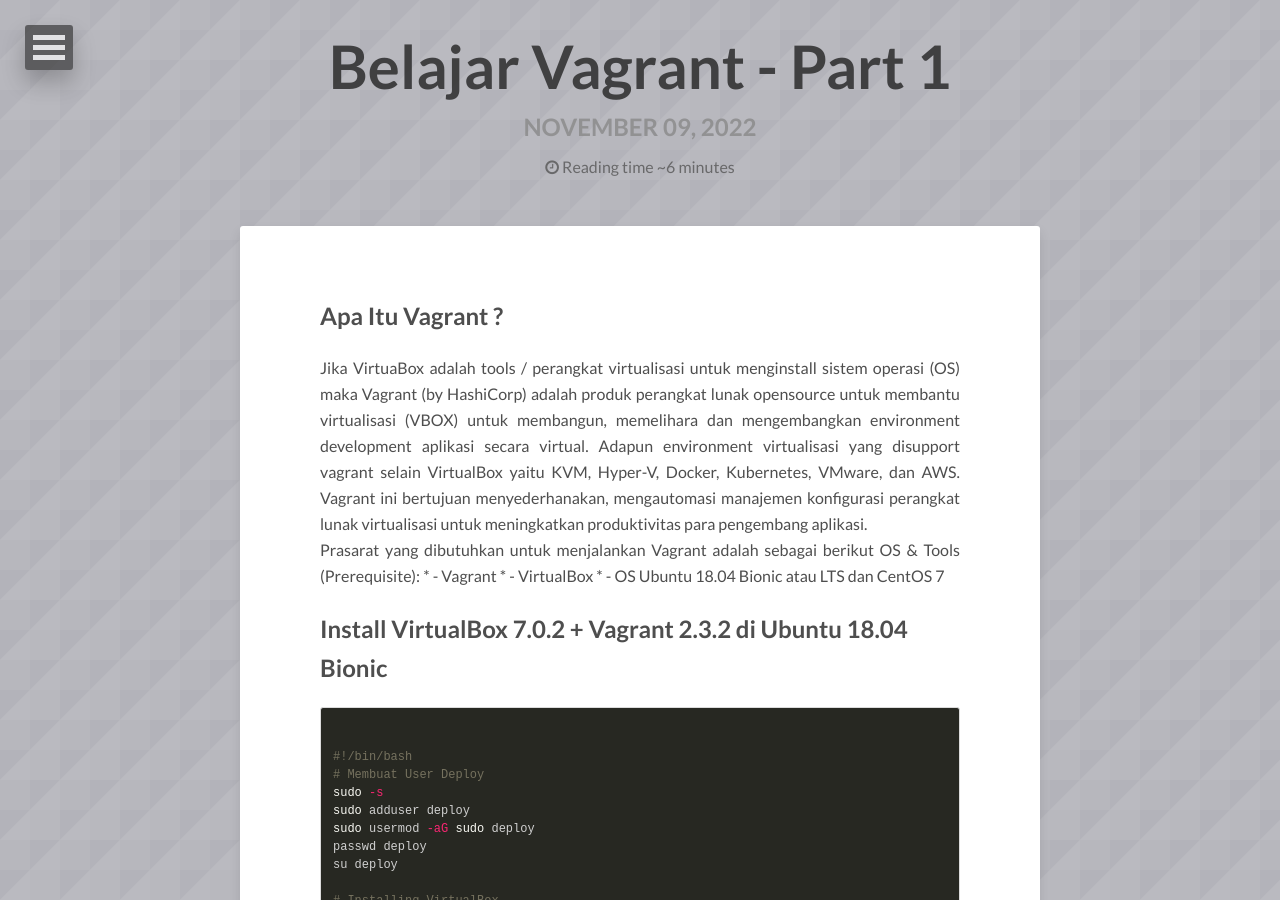
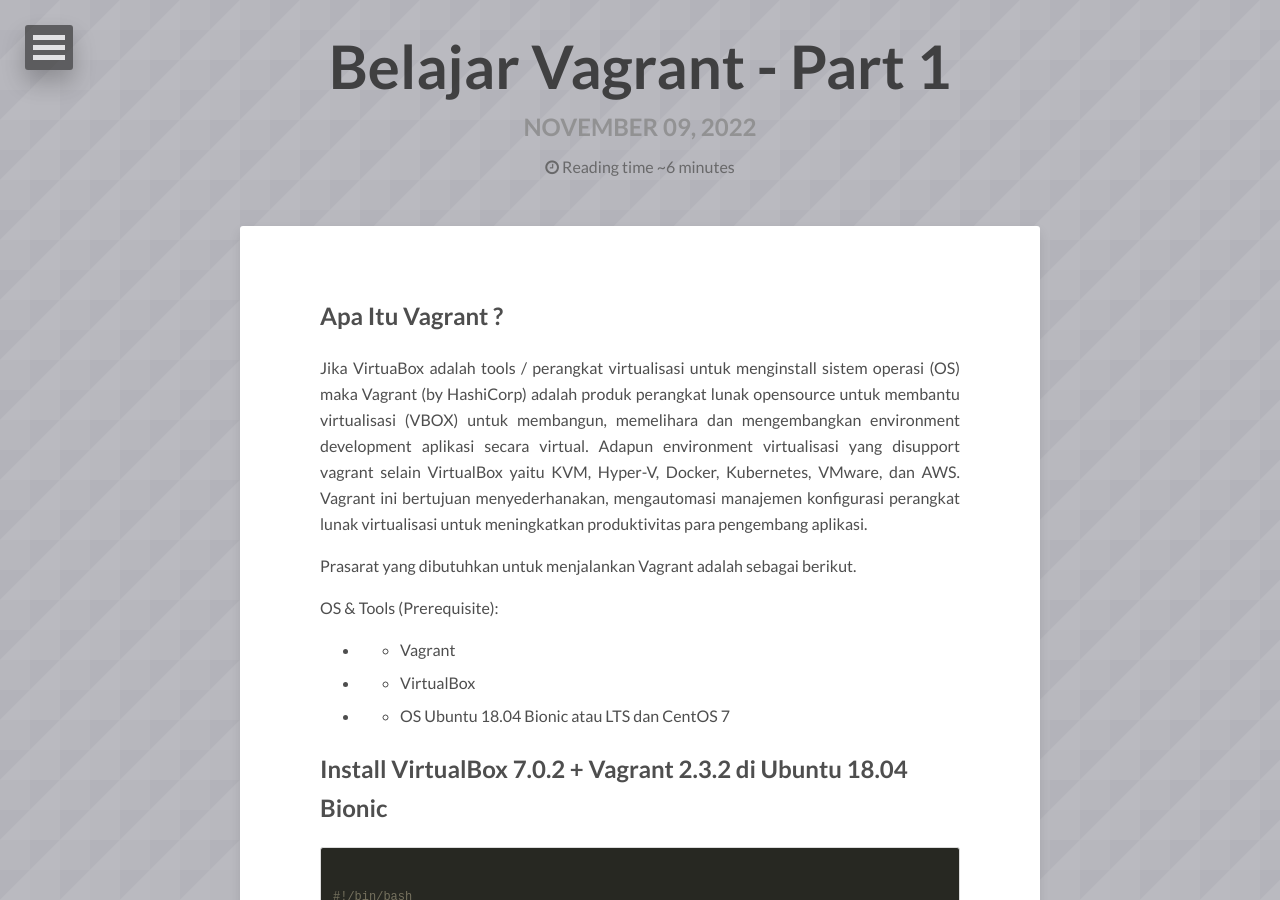
Before and after one commit to danigunawan/danigunawan.github.io, a Jekyll site: the page built from _posts/2022-11-09-belajar-vagrant-part-1.md, in a window 1280 px wide and 900 px high. Built offline with Jekyll 4.4.1, drawn with Linux system fonts in a browser that asks for light colours; nearby versions of some CDN libraries; comment, search, counter and statistics services are not loaded.

Commit message:
[ADD POSTING] posting

```diff
--- a/_posts/2022-11-09-belajar-vagrant-part-1.md
+++ b/_posts/2022-11-09-belajar-vagrant-part-1.md
@@ -15,15 +15,15 @@
 Vagrant ini bertujuan menyederhanakan, mengautomasi manajemen konfigurasi perangkat lunak virtualisasi untuk meningkatkan produktivitas para pengembang aplikasi.
 </div>
 
-<div style="text-align: justify">
-Prasarat yang dibutuhkan untuk menjalankan Vagrant adalah sebagai berikut
+Prasarat yang dibutuhkan untuk menjalankan Vagrant adalah sebagai berikut.
+
 
 OS & Tools (Prerequisite):
 
 * - Vagrant
 * - VirtualBox
 * - OS Ubuntu 18.04 Bionic atau LTS dan CentOS 7
-</div>
+
 
 ## Install VirtualBox 7.0.2 + Vagrant 2.3.2 di Ubuntu 18.04 Bionic
 {% highlight bash %}
```
